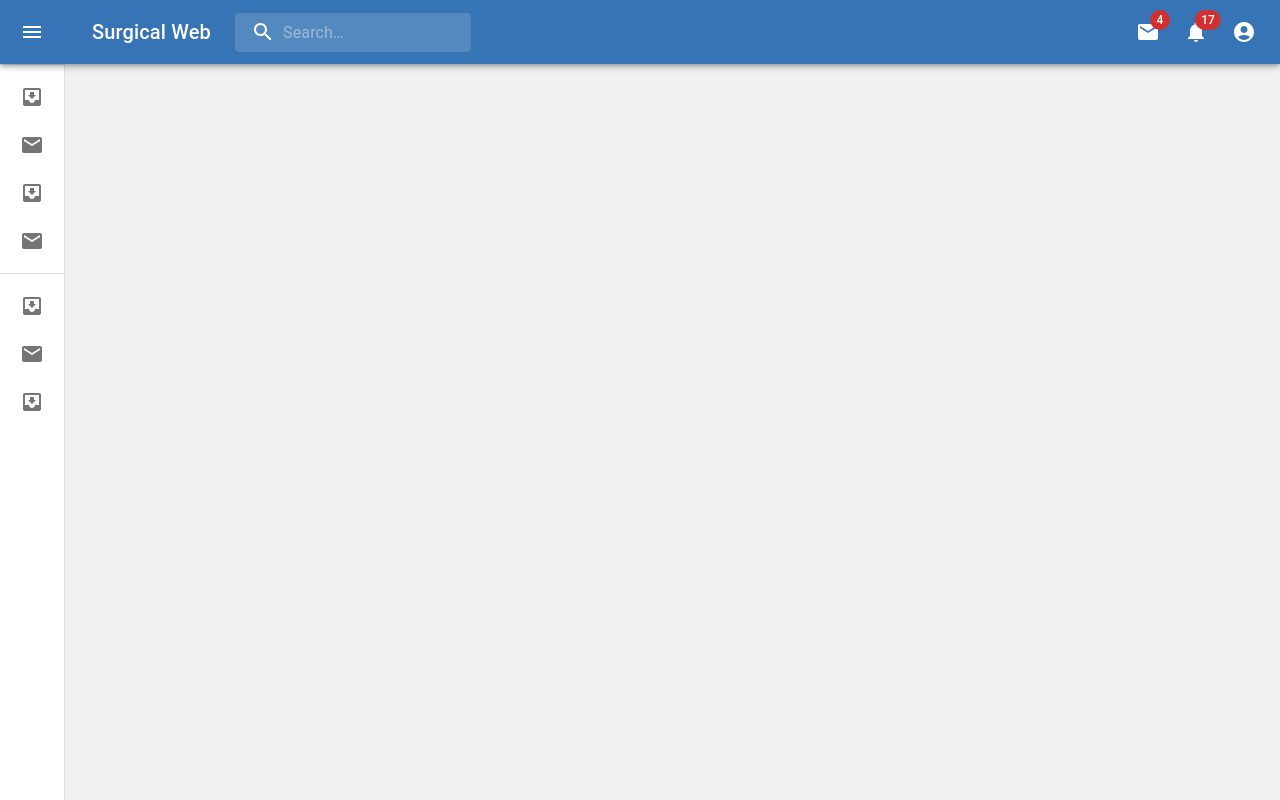
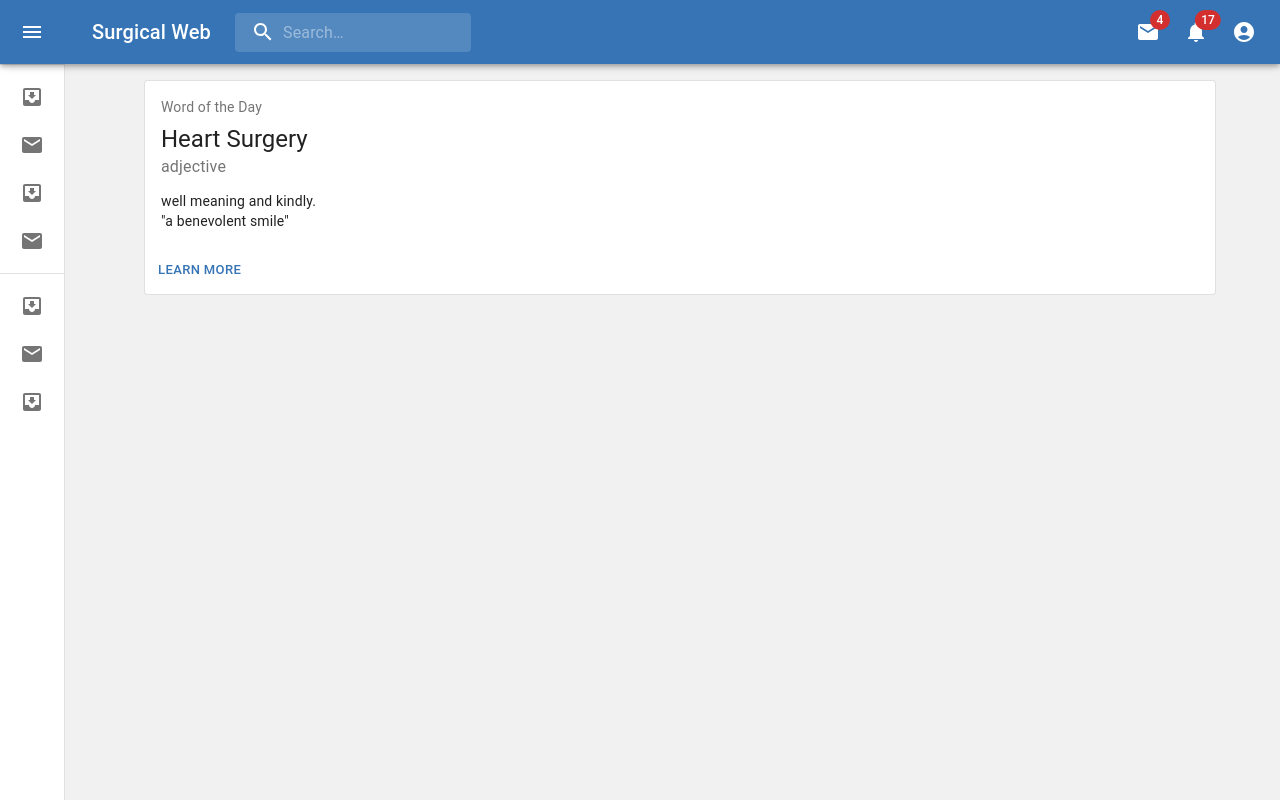
Before and after one commit to andrew-emil/surgery-website, a React (Vite) app in the folder frontend/: page / in a window 1280 px wide. Built offline with nearby package versions, Linux system fonts and the light colour scheme.

Commit message:
making home page with surgery card

```diff
--- a/frontend/src/components/DefaultLayout.jsx
+++ b/frontend/src/components/DefaultLayout.jsx
@@ -23,11 +23,11 @@ export default function DefaultLayout() {
       <div className="content">
         <header>
           <MiniDrawer></MiniDrawer>
+          <Container sx={{ mt: 10, pl: { sm: 10, xs: 6 }, pr: { xs: 0 } }}>
+            <Outlet />
+          </Container>
         </header>
       </div>
-      <Container>
-        <Outlet />
-      </Container>
     </Box>
   );
 }
--- a/frontend/src/router.jsx
+++ b/frontend/src/router.jsx
@@ -13,6 +13,7 @@ const router = createBrowserRouter([
     element: <DefaultLayout />,
     children: [
       { path: "/users", element: <Users /> },
+      { path: "/", element: <Home /> },
       { path: "/home", element: <Home /> },
     ],
   },
--- a/frontend/src/views/home.jsx
+++ b/frontend/src/views/home.jsx
@@ -1,7 +1,40 @@
+import * as React from "react";
+import Card from "@mui/material/Card";
+import CardActions from "@mui/material/CardActions";
+import CardContent from "@mui/material/CardContent";
+import Button from "@mui/material/Button";
+import Typography from "@mui/material/Typography";
+import { Container } from "@mui/material";
+
 export default function Home() {
   return (
-    <div>
-      <h1>Home</h1>
-    </div>
+    <Container>
+      <Card variant="outlined">
+        <React.Fragment>
+          <CardContent>
+            <Typography
+              gutterBottom
+              sx={{ color: "text.secondary", fontSize: 14 }}
+            >
+              Word of the Day
+            </Typography>
+            <Typography variant="h5" component="div">
+              Heart Surgery
+            </Typography>
+            <Typography sx={{ color: "text.secondary", mb: 1.5 }}>
+              adjective
+            </Typography>
+            <Typography variant="body2">
+              well meaning and kindly.
+              <br />
+              {'"a benevolent smile"'}
+            </Typography>
+          </CardContent>
+          <CardActions>
+            <Button size="small">Learn More</Button>
+          </CardActions>
+        </React.Fragment>
+      </Card>
+    </Container>
   );
 }
```
